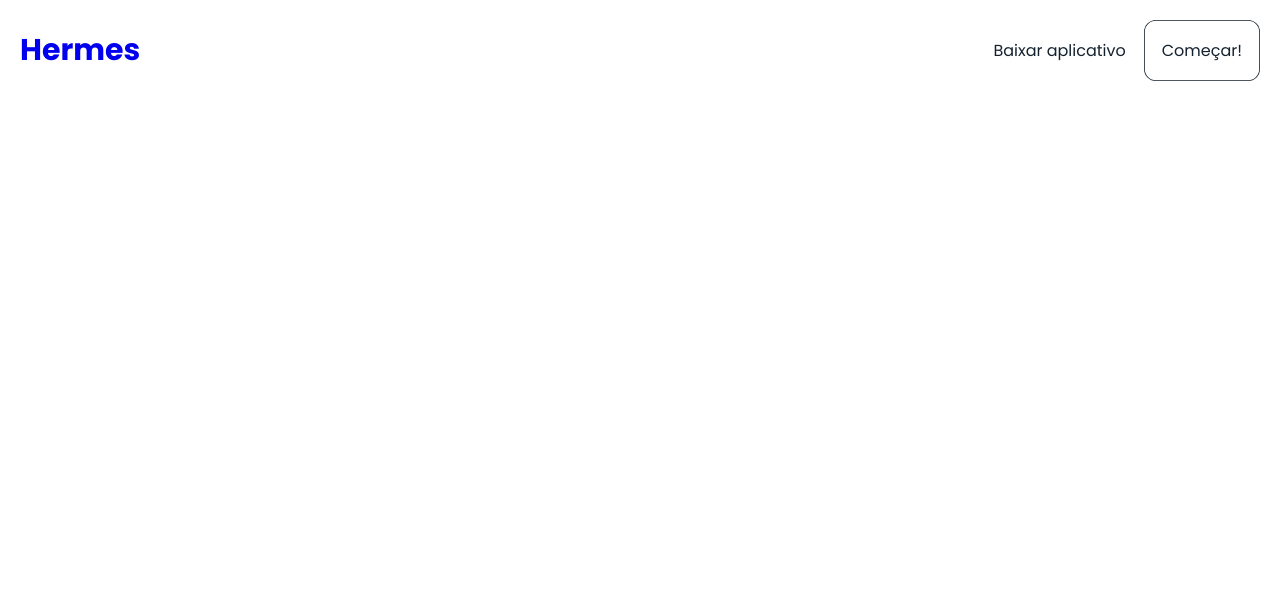
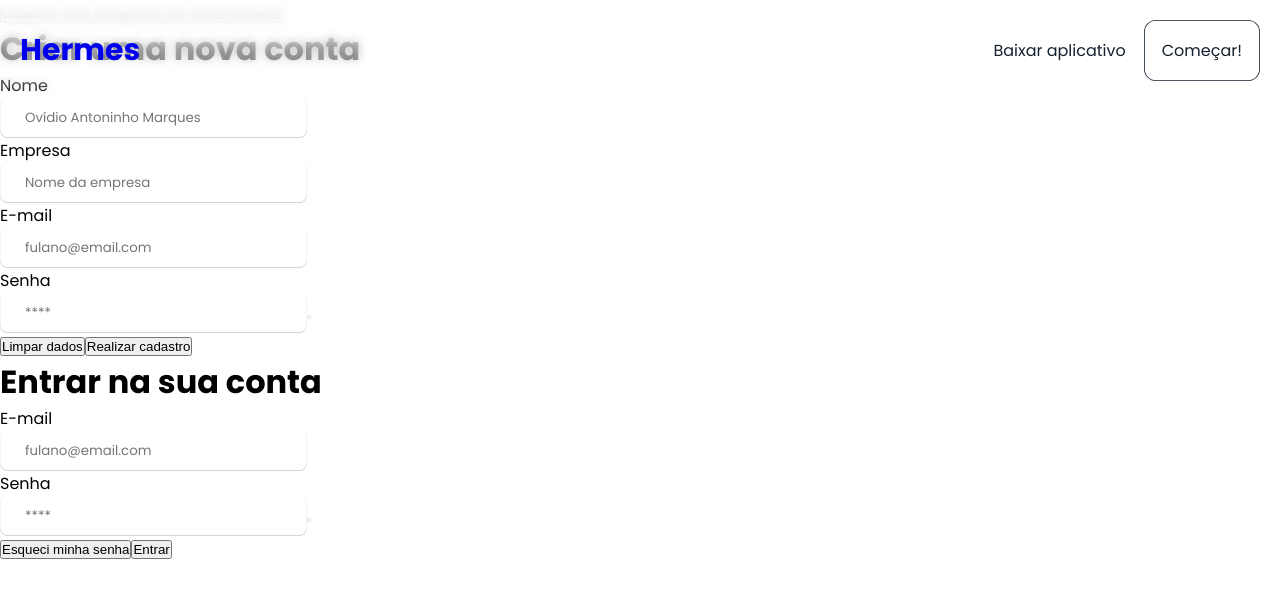
Before and after one commit to dfmrenato/businesspro, a Next.js app: page /login in a window 1280 px wide. Shown: the top 598 px of the page. Built offline with nearby package versions, Linux system fonts and the light colour scheme.

Commit message:
Visual do cabeçalho aprimorado

```diff
--- a/pages/login.jsx
+++ b/pages/login.jsx
@@ -19,7 +19,57 @@ export default function Index() {
       </Head>
       <Header />
       <main>
-        Corpo
+        <div className="LogonSeletor">
+          <button className="Opcao ativo" id="RegistroOpcao">cadastrar nova conta</button>
+          <button className="Opcao" id="LoginOpcao">entrar em conta existente</button>
+        </div>
+
+        <div className="Logon">
+
+          <div id="RegistroMenu" className="LogOption ativo">
+            <h1>Criar uma nova conta</h1>
+            <form id="RegistroFormulario">
+              <label htmlFor="NomeR">Nome</label><br />
+              <input className="FormularioCampoPrimario" type="text" id="NomeR" name="nome" placeholder="Ovídio Antoninho Marques" required /><br />
+
+              <label htmlFor="EmpresaR">Empresa</label><br />
+              <input className="FormularioCampoPrimario" type="text" id="EmpresaR" name="empresa" placeholder="Nome da empresa" required /><br />
+
+              <label htmlFor="EmailR">E-mail</label><br />
+              <input className="FormularioCampoPrimario" type="email" id="EmailR" name="email" placeholder="fulano@email.com" required /><br />
+
+              <label htmlFor="SenhaR">Senha</label><br />
+              <input className="FormularioCampoPrimario" type="password" id="SenhaR" name="senha" placeholder="****" required />
+              <button className="ExibirSenha" id="ExibirSenhaR" type="button"><i className="fa-solid fa-eye"></i></button><br />
+
+              <input type="hidden" name="tipo" value="empresarial" />
+
+              <div className="LogOptionBotoes">
+                <button className="BotaoTerciario" type="reset">Limpar dados</button>
+                <button className="BotaoPrimario" type="submit">Realizar cadastro</button>
+              </div>
+            </form>
+          </div>
+
+          <div id="LoginMenu" className="LogOption">
+            <h1>Entrar na sua conta</h1>
+            <form id="LoginFormulario">
+              <label htmlFor="EmailL">E-mail</label><br />
+              <input className="FormularioCampoPrimario" type="email" id="EmailL" name="email" placeholder="fulano@email.com" required /><br />
+
+              <label htmlFor="SenhaL">Senha</label><br />
+              <input className="FormularioCampoPrimario" type="password" id="SenhaL" name="senha" placeholder="****" required />
+              <button className="ExibirSenha" id="ExibirSenhaL" type="button"><i className="fa-solid fa-eye"></i></button><br />
+
+              <input type="hidden" name="tipo" value="login" />
+              <div className="LogOptionBotoes">
+                <button className="BotaoTerciario" id="BotaoEsqueciMinhaSenha" type="button">Esqueci minha senha</button>
+                <button className="BotaoPrimario" type="submit">Entrar</button>
+              </div>
+            </form>
+          </div>
+
+        </div>
       </main>
     </>
   );
--- a/styles/components/Header.module.css
+++ b/styles/components/Header.module.css
@@ -1,11 +1,14 @@
 .header {
-    background-color: var(--cor-branca);
     padding: 20px;
     display: flex;
     align-items: center;
     position: fixed;
     width: 100dvw;
     justify-content: space-between;
+    top: 0;
+    background: linear-gradient(180deg, white, transparent);
+    box-shadow: none;
+    border: none;
 
     .logo {
         font-size: 30px;
@@ -34,3 +37,16 @@
         }
     }
 }
+.header::before {
+    content: "";
+    position: absolute;
+    z-index: -1;
+    top: 0;
+    left: 0;
+    right: 0;
+    display: flex;
+    width: 100%;
+    height: 100%;
+    backdrop-filter: blur(5px);
+    mask-image: linear-gradient(180deg, black, transparent);
+}
```
